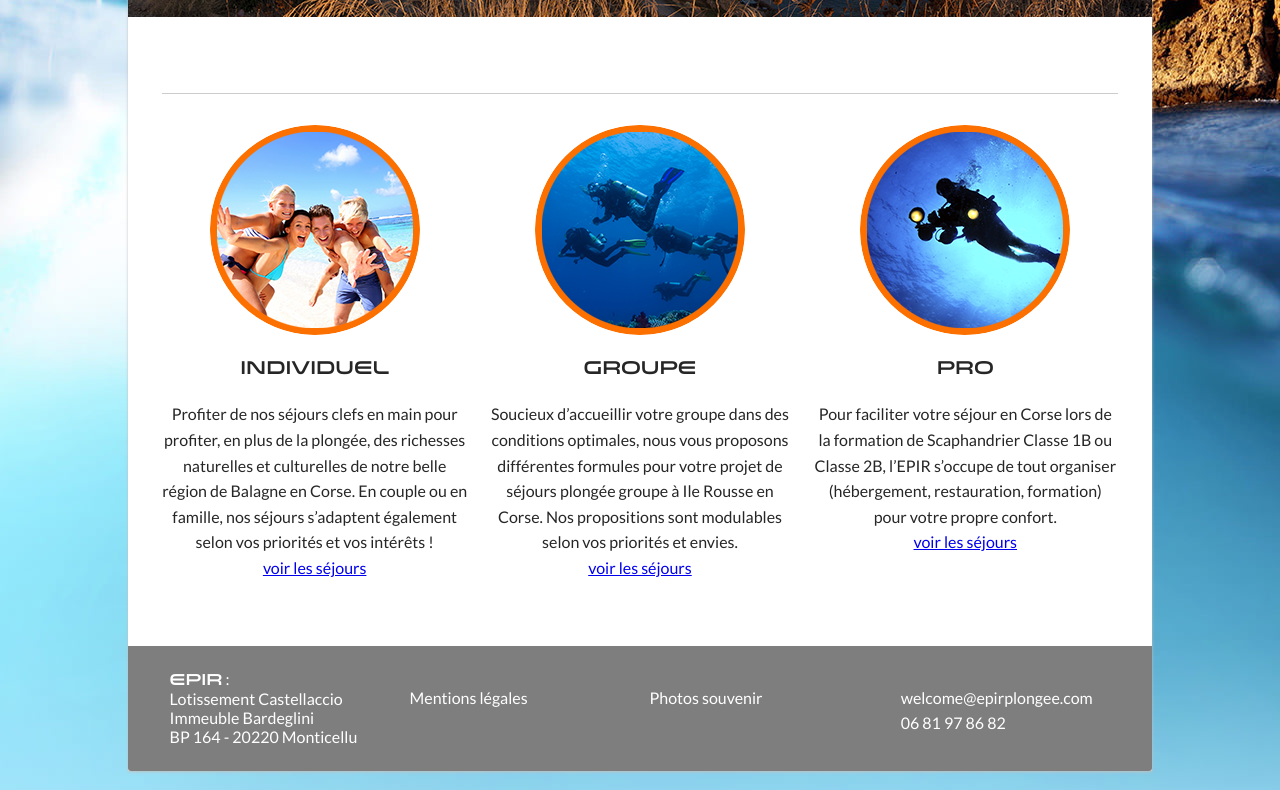
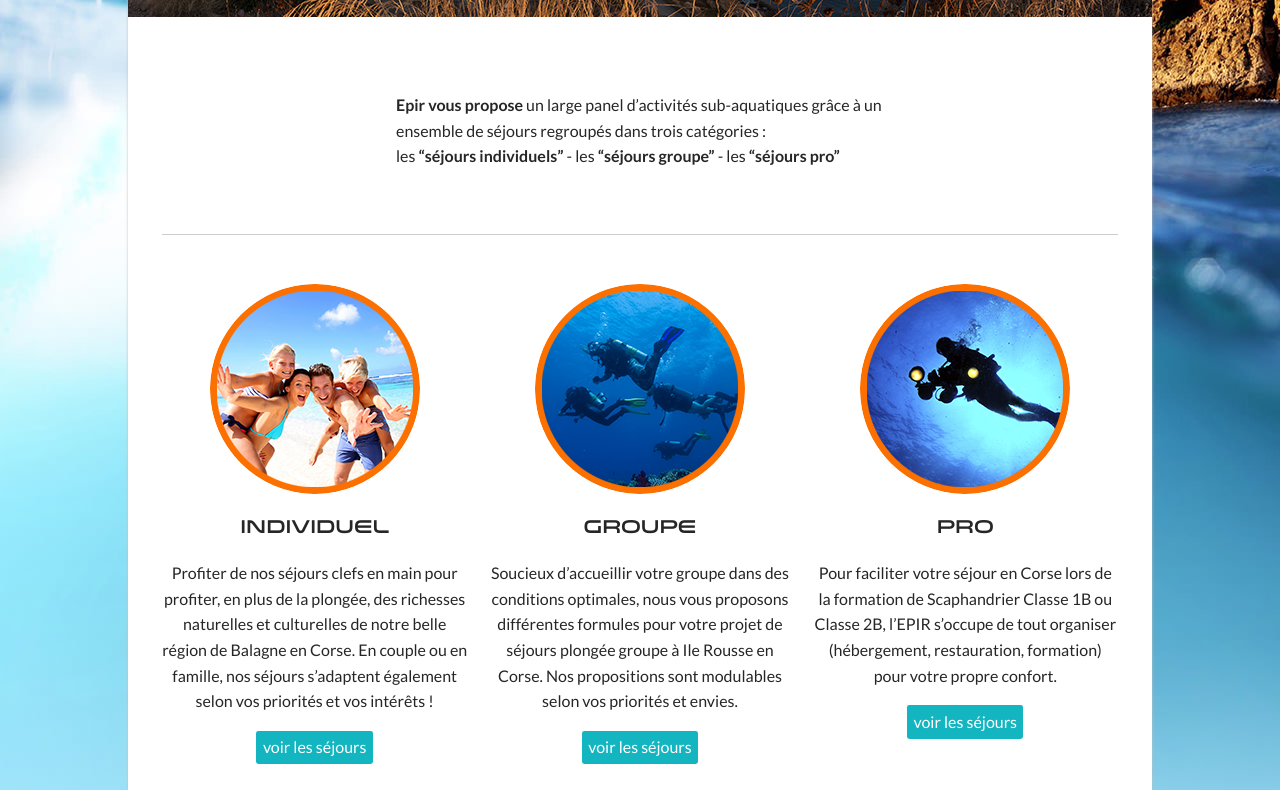
Before and after one commit to philippepetitgenet/epirplongee.com, a plain HTML site: page sejours.html in a window 1280 px wide. Shown: the part 600-1390 px from the top of the page. Drawn offline with nearby package versions, Linux system fonts and the light colour scheme.

Commit message:
corrections page séjours

```diff
--- a/css/main.css
+++ b/css/main.css
@@ -248,6 +248,9 @@ textarea {
 .main-textleft  {
     text-align: left;
 }
+.main-marginbottom3 {
+    margin-bottom: 3em;
+}
 
 /* Constrained */
 .l-constrained {
@@ -328,14 +331,12 @@ textarea {
 .home-offers a {
     color: #66ACAA;
 }
-article.marginbottom3 {
-    margin-bottom: 3em;
-}
+
 
 /* Stays */
 .stays-offers {
     text-align: center;
-    margin-top: 3em;
+    margin-top: 5em;
 }
 
 /* ===============================
@@ -428,7 +429,6 @@ article.marginbottom3 {
 .btn {
     display: inline-block;
     line-height: 1.3em;
-    width: 15%;
     text-align: center;
     background-color: #13B5C0;
     padding: 0.4em;
@@ -561,3 +561,7 @@ article.marginbottom3 {
 .clearfix {
     *zoom: 1;
 }
+
+.marginbottom3 {
+    margin-bottom: 3em !important;
+}
--- a/sejours.html
+++ b/sejours.html
@@ -90,28 +90,34 @@
                 </div><!-- slider -->
 
                 <div class="l-stays l-main clearfix container">
-                    <hr class="col_1"/>
+                    <div class="main-center main-marginbottom3">
+                        <p class="main-textleft"><b>Epir vous propose</b> un large panel d’activités sub-aquatiques grâce à un ensemble de séjours regroupés dans trois catégories :<br>les <b>“séjours individuels”</b> - les <b>“séjours groupe”</b> - les <b>“séjours pro”</b> </p>
+                    </div>
+                    <hr class="col_1 marginbottom3"/>
                     <section class="stays-offers clearfix row">
                         <article class="col_3 push">
                             <a href="#">
                                 <img class="push-img" src="img/sejour-individuel.png"alt="les séjours de l'EPIR">
                             </a>
                             <h3 class="push-title">individuel</h3>
-                            <p>Profiter de nos séjours clefs en main pour profiter, en plus de la plongée, des richesses naturelles et culturelles de notre belle région de Balagne en Corse. En couple ou en famille, nos séjours s’adaptent également selon vos priorités et vos intérêts !<a href="sejours-type-individuel.html"><br>voir les séjours</a></p>
+                            <p>Profiter de nos séjours clefs en main pour profiter, en plus de la plongée, des richesses naturelles et culturelles de notre belle région de Balagne en Corse. En couple ou en famille, nos séjours s’adaptent également selon vos priorités et vos intérêts !</p>
+                            <a href="#" class="btn">voir les séjours</a>
                         </article>
                         <article class="col_3 push">
                             <a href="#">
                                 <img class="push-img " src="img/sejour-groupe.png"alt="les explorations de l'EPIR">
                                 </a>
                             <h3 class="push-title">Groupe</h3>
-                            <p>Soucieux d’accueillir votre groupe dans des conditions optimales, nous vous proposons différentes formules pour votre projet de séjours plongée groupe à Ile Rousse en Corse. Nos propositions sont modulables selon vos priorités et envies.<a href="sejours-type-groupe.html"><br>voir les séjours</a></p>
+                            <p>Soucieux d’accueillir votre groupe dans des conditions optimales, nous vous proposons différentes formules pour votre projet de séjours plongée groupe à Ile Rousse en Corse. Nos propositions sont modulables selon vos priorités et envies.</p>
+                            <a href="#" class="btn">voir les séjours</a>
                         </article>
                         <article class="col_3 push">
                             <a href="#">
                                 <img class="push-img" src="img/sejour-pro.png"alt="les séjours de l'EPIR">
                             </a>
                             <h3 class="push-title">pro</h3>
-                            <p>Pour faciliter votre séjour en Corse lors de la formation de Scaphandrier Classe 1B ou Classe 2B, l’EPIR s’occupe de tout organiser (hébergement, restauration, formation) pour votre propre confort.<a href="contact.html"><br>voir les séjours</a></p>
+                            <p>Pour faciliter votre séjour en Corse lors de la formation de Scaphandrier Classe 1B ou Classe 2B, l’EPIR s’occupe de tout organiser (hébergement, restauration, formation) pour votre propre confort.</p>
+                            <a href="#" class="btn">voir les séjours</a>
                         </article>
                     </section>
                 </div><!-- .l-main -->
```
